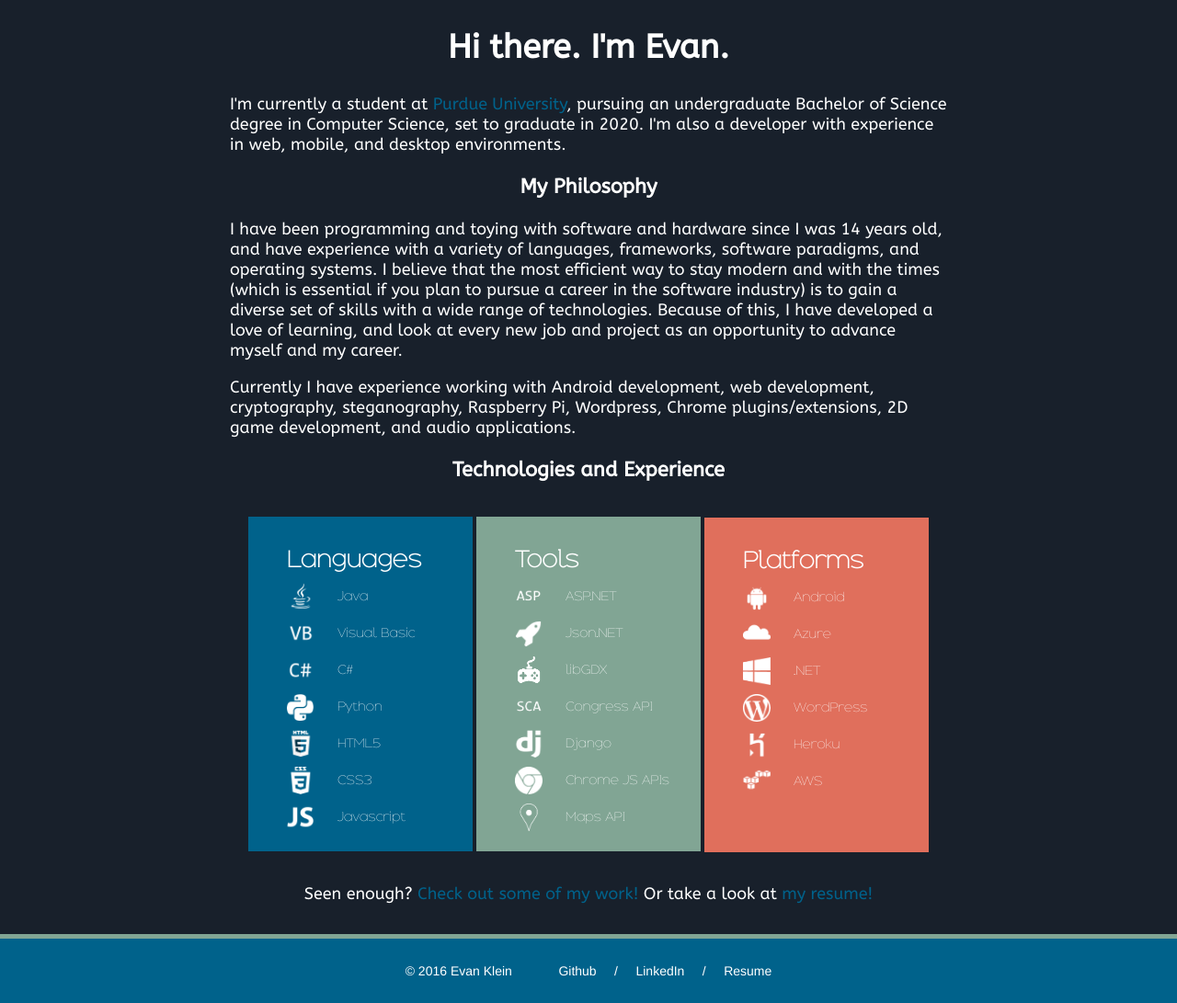
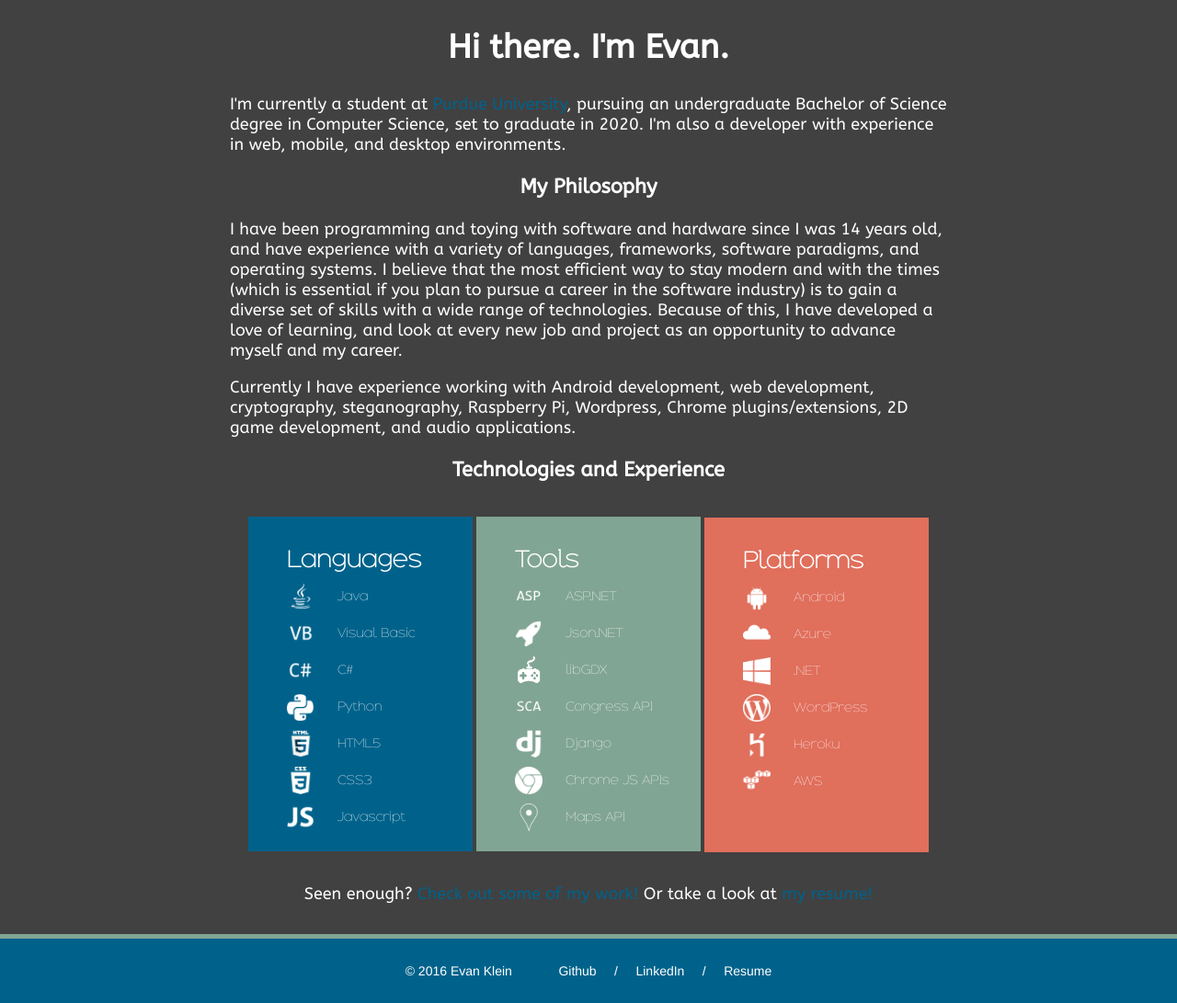
Before and after one commit to evklein/PersonalWebsite2016-2019, a Django app: page / in a window 1280 px wide. Shown: the part 103-1194 px from the top of the page at 92% size. Run offline with Django 3.2, Linux system fonts and the light colour scheme; some web fonts are replaced.

Commit message:
matte testing

```diff
--- a/Personal_Website/static/css/about.css
+++ b/Personal_Website/static/css/about.css
@@ -9,7 +9,7 @@
 }
 
 html, body {
-  background-color: #18202B;
+  background-color: #414141;
   width: 100%;
   position: relative;
   overflow: auto;
```
